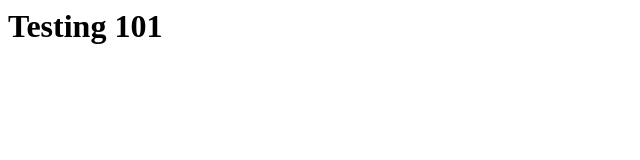
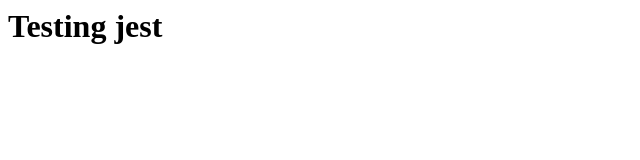
Before and after one commit to huang-wei-hua/jest, a website built with Parcel: page jest-test/index.html in a window 1280 px wide. Shown: the full height of the page, 0-640 px from the left. Built offline with nearby package versions, Linux system fonts and the light colour scheme.

Commit message:
Update index.html

```diff
--- a/jest-test/index.html
+++ b/jest-test/index.html
@@ -2,7 +2,7 @@
 
 <body>
   <h1>
-    Testing 101
+    Testing jest
   </h1>
   <script src="./src/index.js"></script>
 </body>
```
